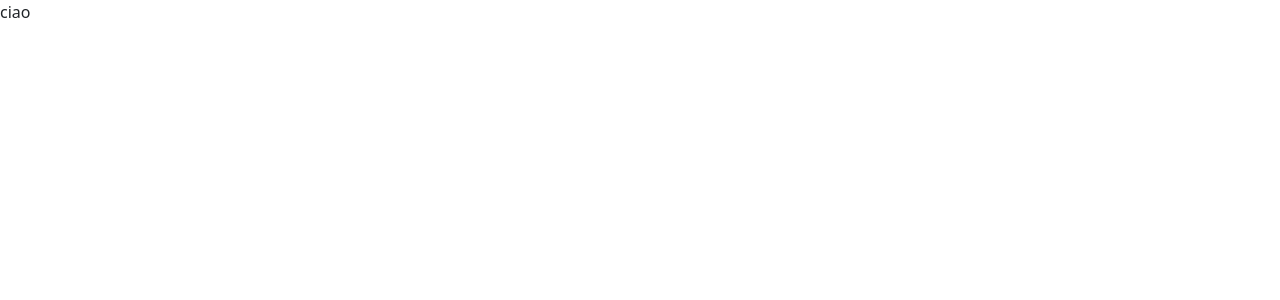
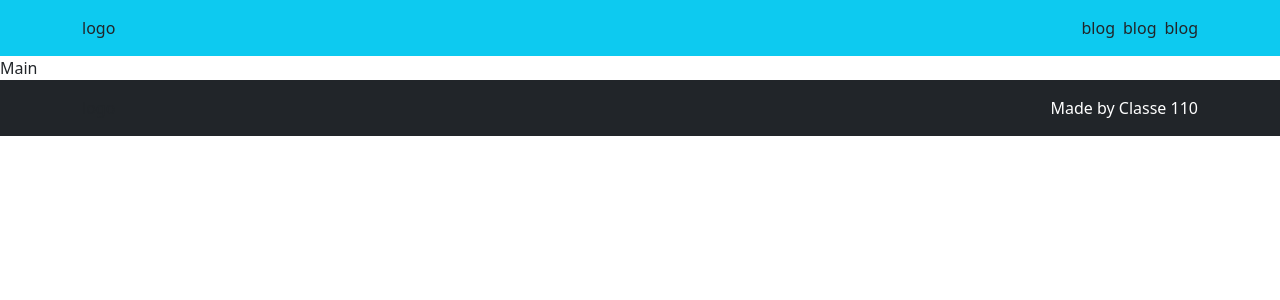
Before and after one commit to FilippoBersan/vite-boolfolio, a Vue app: page / in a window 1280 px wide. Shown: the top 300 px of the page. Built offline with nearby package versions, Linux system fonts and the light colour scheme.

Commit message:
feat: header main e footer components

```diff
--- a/src/App.vue
+++ b/src/App.vue
@@ -1,11 +1,21 @@
 <script>
+import AppHeader from './components/AppHeader.vue';
+import AppMain from './components/AppMain.vue';
+import AppFooter from './components/AppFooter.vue';
 export default {
   name: 'Boolfolio',
+  components: {
+    AppHeader,
+    AppFooter,
+    AppMain,
+  },
 };
 </script>
 
 <template>
-  <div>ciao</div>
+  <AppHeader />
+  <AppMain />
+  <AppFooter />
 </template>
 
 <style scoped></style>
--- /dev/null
+++ b/src/components/AppFooter.vue
@@ -0,0 +1,16 @@
+<script>
+export default {
+  name: 'Footer',
+};
+</script>
+
+<template>
+  <footer class="bg-dark">
+    <div class="container d-flex justify-content-between py-3">
+      <div>logo</div>
+      <div class="text-white">Made by Classe 110</div>
+    </div>
+  </footer>
+</template>
+
+<style scoped></style>
--- /dev/null
+++ b/src/components/AppHeader.vue
@@ -0,0 +1,22 @@
+<script>
+export default {
+  name: 'Header',
+};
+</script>
+
+<template>
+  <header class="bg-info">
+    <div class="container d-flex justify-content-between py-3">
+      <div>logo</div>
+      <nav>
+        <ul class="list-unstyled m-0 p-0 gap-2 d-flex">
+          <li>blog</li>
+          <li>blog</li>
+          <li>blog</li>
+        </ul>
+      </nav>
+    </div>
+  </header>
+</template>
+
+<style scoped></style>
--- /dev/null
+++ b/src/components/AppMain.vue
@@ -0,0 +1,13 @@
+<script>
+export default {
+  name: 'Main',
+};
+</script>
+
+<template>
+  <main>
+    <div>Main</div>
+  </main>
+</template>
+
+<style scoped></style>
```
